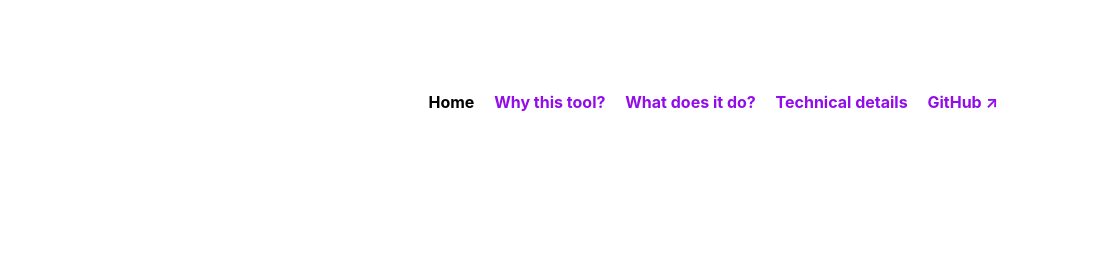
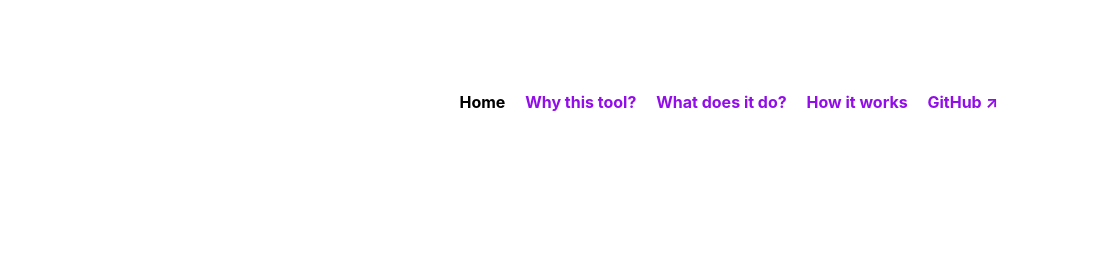
Before and after one commit to acailly/shrink-my-video, a website: page index.html in a window 1280 px wide. Shown: the top 265 px of the page, 174-1280 px from the left. Drawn offline with Linux system fonts and the light colour scheme.

Commit message:
:lipstick: change technical details menu in how it works

```diff
--- a/index.html
+++ b/index.html
@@ -144,7 +144,7 @@
           <li>Home</li>
           <li><a href="#why">Why this tool?</a></li>
           <li><a href="#what">What does it do?</a></li>
-          <li><a href="#technical">Technical details</a></li>
+          <li><a href="#technical">How it works</a></li>
           <li>
             <a
               href="https://github.com/acailly/shrink-my-video/"
```
